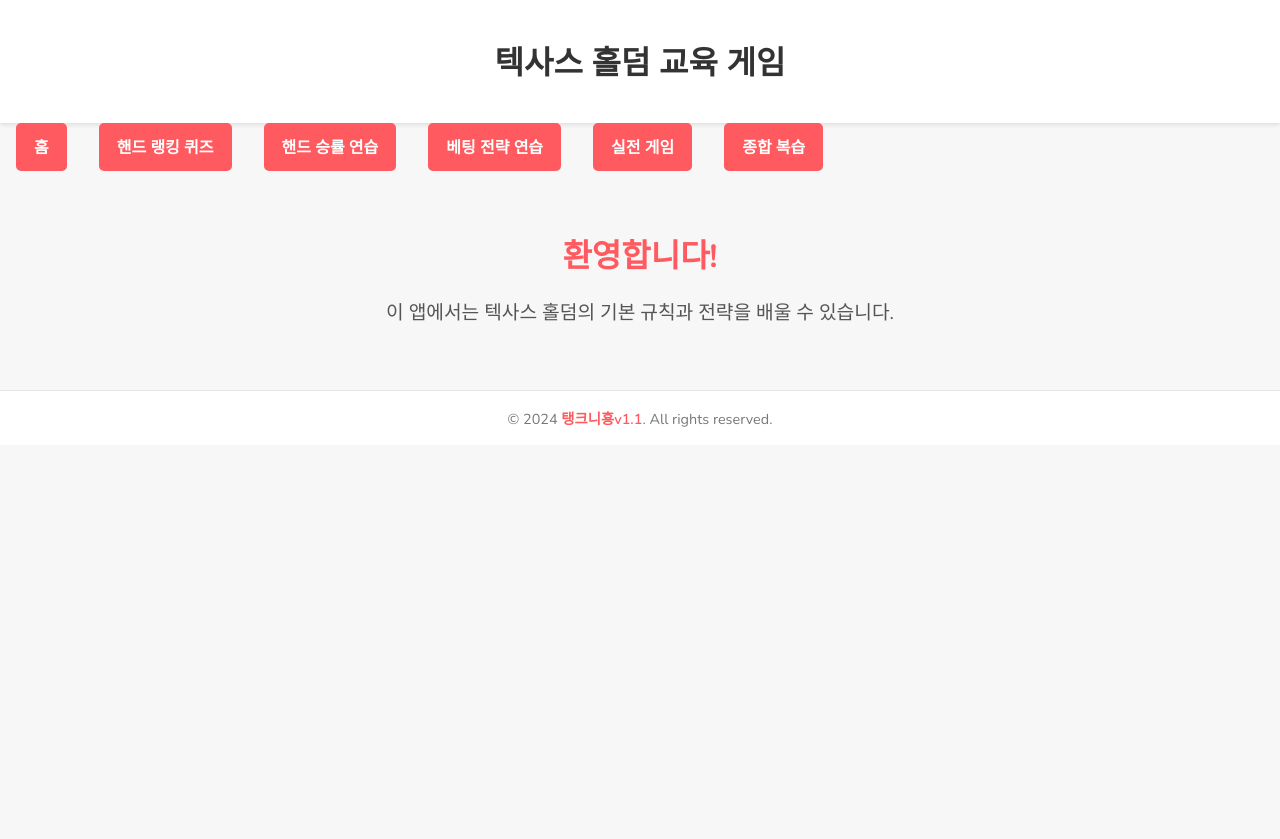
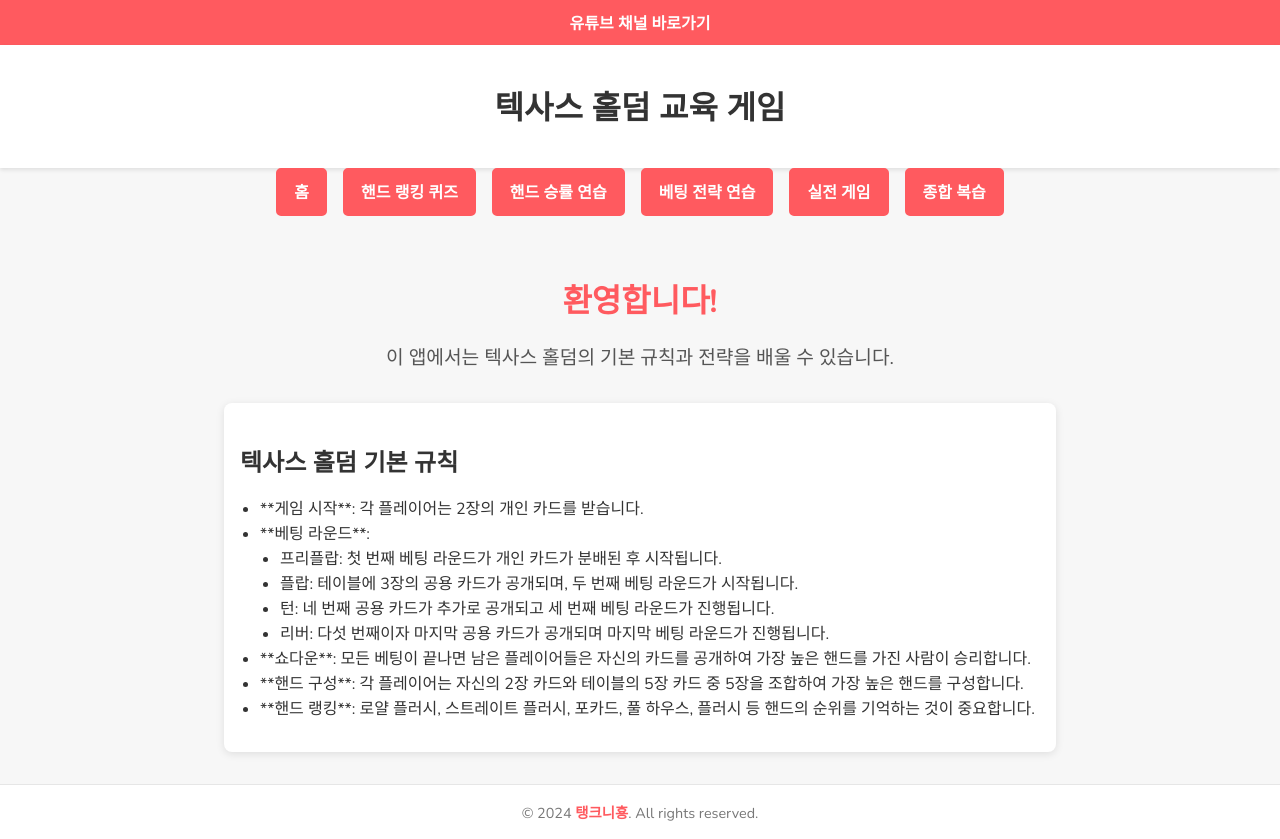
Before and after one commit to jestler/bokganji-wpt, a plain HTML site: page index.html in a window 1280 px wide. Before the commit the page ends 800 px from the top, so only its background shows below. Drawn offline with nearby package versions, Linux system fonts and the light colour scheme.

Commit message:
Update index.html
ui 변경

```diff
--- a/index.html
+++ b/index.html
@@ -22,6 +22,19 @@
             box-shadow: 0 2px 4px rgba(0, 0, 0, 0.1);
         }
 
+        .banner {
+            background-color: #ff5a5f;
+            padding: 10px;
+            text-align: center;
+        }
+
+        .banner a {
+            color: #fff;
+            text-decoration: none;
+            font-weight: 600;
+            font-size: 1rem;
+        }
+
         nav ul {
             list-style-type: none;
             padding: 0;
@@ -33,20 +46,20 @@
 
         nav ul li {
             margin: 0.5rem 0;
+            width: 90%; /* 버튼 너비를 일관되게 유지 */
         }
 
         nav ul li a {
-            color: #333;
+            color: #fff;
             text-decoration: none;
             font-weight: 600;
-            padding: 0.8rem 1.2rem;
+            padding: 0.8rem 0;
             border: 2px solid #ff5a5f;
             border-radius: 5px;
+            background-color: #ff5a5f;
+            width: 100%;
             display: block;
-            width: 100%;
             text-align: center;
-            background-color: #ff5a5f;
-            color: #fff;
         }
 
         nav ul li a:hover {
@@ -69,6 +82,27 @@
             font-size: 1rem;
             color: #555;
             margin-bottom: 2rem;
+        }
+
+        .rules {
+            text-align: left;
+            max-width: 800px;
+            margin: 0 auto;
+            padding: 1rem;
+            background-color: #fff;
+            border-radius: 8px;
+            box-shadow: 0 2px 8px rgba(0, 0, 0, 0.1);
+        }
+
+        .rules h3 {
+            font-size: 1.5rem;
+            color: #333;
+            margin-bottom: 0.5rem;
+        }
+
+        .rules ul {
+            list-style-type: disc;
+            padding-left: 20px;
         }
 
         footer {
@@ -95,10 +129,12 @@
         @media (min-width: 600px) {
             nav ul {
                 flex-direction: row;
+                justify-content: center;
             }
 
             nav ul li {
-                margin: 0 1rem;
+                margin: 0 0.5rem;
+                width: auto;
             }
 
             nav ul li a {
@@ -121,6 +157,9 @@
     </style>
 </head>
 <body>
+    <div class="banner">
+        <a href="https://www.youtube.com/channel/UCl9wnStlU5q-BMBHAmzWFxQ" target="_blank">유튜브 채널 바로가기</a>
+    </div>
     <header>
         <h1>텍사스 홀덤 교육 게임</h1>
     </header>
@@ -137,9 +176,28 @@
     <main>
         <h2>환영합니다!</h2>
         <p>이 앱에서는 텍사스 홀덤의 기본 규칙과 전략을 배울 수 있습니다.</p>
+
+        <!-- 텍사스 홀덤 기본 규칙 섹션 -->
+        <div class="rules">
+            <h3>텍사스 홀덤 기본 규칙</h3>
+            <ul>
+                <li>**게임 시작**: 각 플레이어는 2장의 개인 카드를 받습니다.</li>
+                <li>**베팅 라운드**:
+                    <ul>
+                        <li>프리플랍: 첫 번째 베팅 라운드가 개인 카드가 분배된 후 시작됩니다.</li>
+                        <li>플랍: 테이블에 3장의 공용 카드가 공개되며, 두 번째 베팅 라운드가 시작됩니다.</li>
+                        <li>턴: 네 번째 공용 카드가 추가로 공개되고 세 번째 베팅 라운드가 진행됩니다.</li>
+                        <li>리버: 다섯 번째이자 마지막 공용 카드가 공개되며 마지막 베팅 라운드가 진행됩니다.</li>
+                    </ul>
+                </li>
+                <li>**쇼다운**: 모든 베팅이 끝나면 남은 플레이어들은 자신의 카드를 공개하여 가장 높은 핸드를 가진 사람이 승리합니다.</li>
+                <li>**핸드 구성**: 각 플레이어는 자신의 2장 카드와 테이블의 5장 카드 중 5장을 조합하여 가장 높은 핸드를 구성합니다.</li>
+                <li>**핸드 랭킹**: 로얄 플러시, 스트레이트 플러시, 포카드, 풀 하우스, 플러시 등 핸드의 순위를 기억하는 것이 중요합니다.</li>
+            </ul>
+        </div>
     </main>
     <footer>
-        <p>&copy; 2024 <a href="#">탱크니횽v1.1</a>. All rights reserved.</p>
+        <p>&copy; 2024 <a href="#">탱크니횽</a>. All rights reserved.</p>
     </footer>
 </body>
 </html>
```
